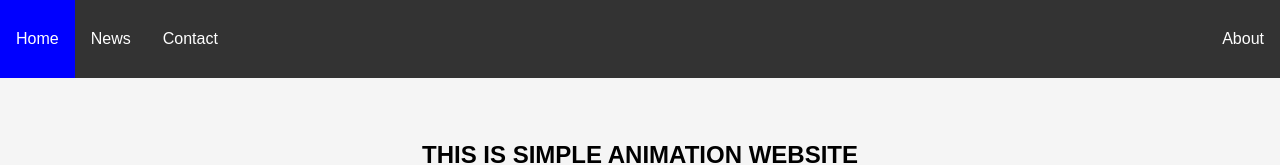
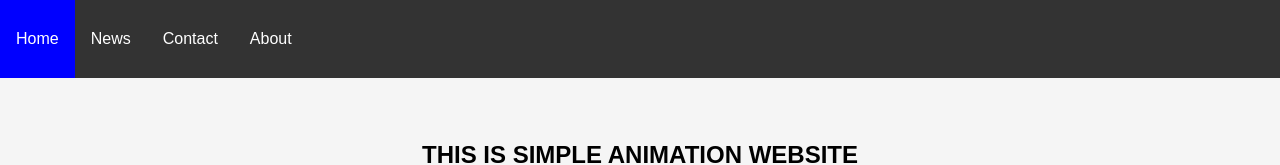
Before and after one commit to Pheonixdeveloper/new-site-, a plain HTML site: page index.html in a window 1280 px wide. Shown: the top 165 px of the page. Drawn offline with nearby package versions, Linux system fonts and the light colour scheme.

Commit message:
Update index.html

```diff
--- a/index.html
+++ b/index.html
@@ -13,7 +13,7 @@
         <li><a href="#home">Home</a></li>
         <li><a href="#news">News</a></li>
         <li><a href="#contact">Contact</a></li>
-        <li style="float:right"><a class="active" href="#about">About</a></li>
+        <li style="float:left"><a class="active" href="#about">About</a></li>
       </ul>
   </nav>
   </header>
```
